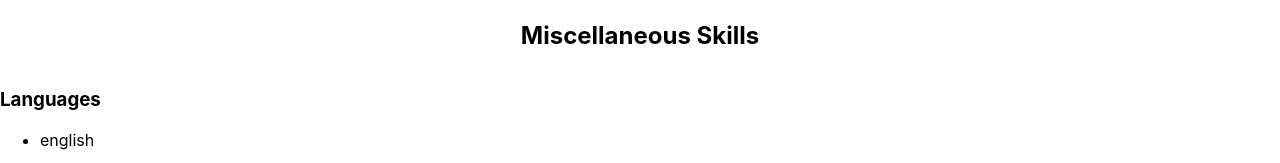
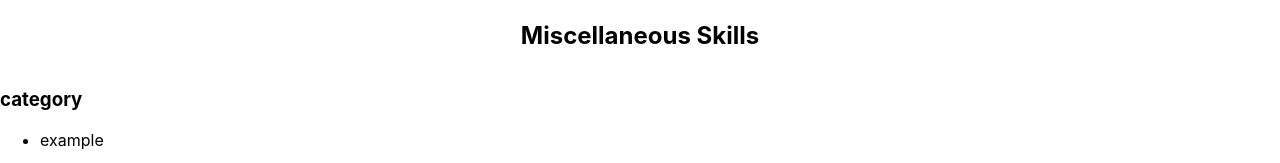
Before and after one commit to tomari3/cv-project, a React (Create React App) app: page / in a window 1280 px wide. Shown: the part 676-839 px from the top of the page. Built offline with nearby package versions, Linux system fonts and the light colour scheme.

Commit message:
skills section

```diff
--- a/src/App.js
+++ b/src/App.js
@@ -32,11 +32,20 @@ class App extends Component {
         value: "",
         id: "",
       },
+
+      categories: [],
+      category: "",
+      skills: [],
+      skill: {
+        value: "",
+        id: "",
+      },
     };
     this.handleChange = this.handleChange.bind(this);
     this.handleListChange = this.handleListChange.bind(this);
     this.addItem = this.addItem.bind(this);
     this.addWork = this.addWork.bind(this);
+    this.addCategory = this.addCategory.bind(this);
   }
 
   handleChange(event) {
@@ -68,6 +77,27 @@ class App extends Component {
     });
   }
 
+  async addCategory(event) {
+    event.preventDefault();
+    if (!this.state.category) return;
+    await this.setState({
+      newCategory: {
+        title: this.state.category,
+        skills: this.state.skills,
+        id: uniqid(),
+      },
+    });
+    this.setState({
+      categories: [...this.state.categories, this.state.newCategory],
+    });
+    this.setState({
+      newCategory: {},
+      category: "",
+      skills: [],
+      id: "",
+    });
+    console.log(this.state.categories);
+  }
   async addWork(event) {
     event.preventDefault();
     if (!this.state.title) return;
@@ -264,13 +294,15 @@ class App extends Component {
                 id="skills"
                 placeholder="add one at a time. Or, many, using, commas."
                 name="skill"
-                value={this.state.skill}
-                onChange={this.handleChange}
+                value={this.state.skill.value}
+                onChange={this.handleListChange}
               ></textarea>
 
-              <button>add skill</button>
+              <button name="skill" onClick={this.addItem}>
+                add skill
+              </button>
 
-              <button>add category</button>
+              <button onClick={this.addCategory}>add category</button>
             </div>
           </form>
         </div>
@@ -319,8 +351,31 @@ class App extends Component {
                   ]
                 : this.state.works
             }
-            category={this.state.category || "Languages"}
-            skill={this.state.skill || "english"}
+            categories={
+              this.state.categories.length === 0 || this.state.category
+                ? [
+                    ...this.state.categories,
+                    {
+                      title: this.state.category || "category",
+                      skills:
+                        this.state.skills.length === 0
+                          ? [
+                              {
+                                value: this.state.skill.value
+                                  ? this.state.skill.value
+                                  : "example",
+                                id: "-1",
+                              },
+                            ]
+                          : [
+                              ...this.state.skills,
+                              { value: this.state.skill.value, id: "-1" },
+                            ],
+                      id: "-1",
+                    },
+                  ]
+                : this.state.categories
+            }
           />
         </section>
       </div>
--- a/src/components/Components.js
+++ b/src/components/Components.js
@@ -67,11 +67,17 @@ class FormDisplay extends Component {
           <div className="form-display_row_header">
             <h2>Miscellaneous Skills</h2>
           </div>
-          <div className="form-display_row_skill-category">
-            <h3>{this.props.category}</h3>
-            <ul>
-              <li>{this.props.skill}</li>
-            </ul>
+          <div className="form-display_row_categories">
+            {this.props.categories.map((category) => (
+              <div key={category.id} className="form-display_row_category">
+                <h3>{category.title}</h3>
+                <ul>
+                  {category.skills.map((skill) => (
+                    <li key={skill.id}>{skill.value}</li>
+                  ))}
+                </ul>
+              </div>
+            ))}
           </div>
         </div>
       </>
```
